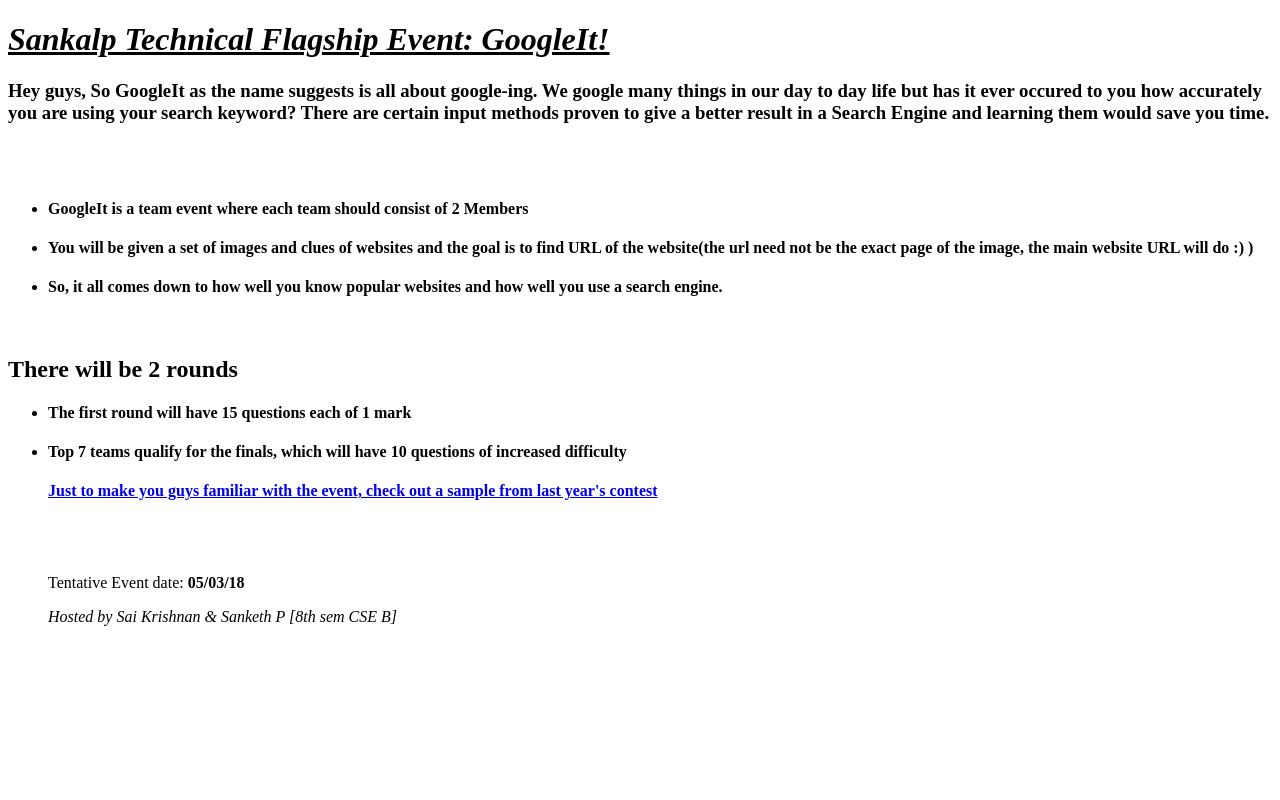
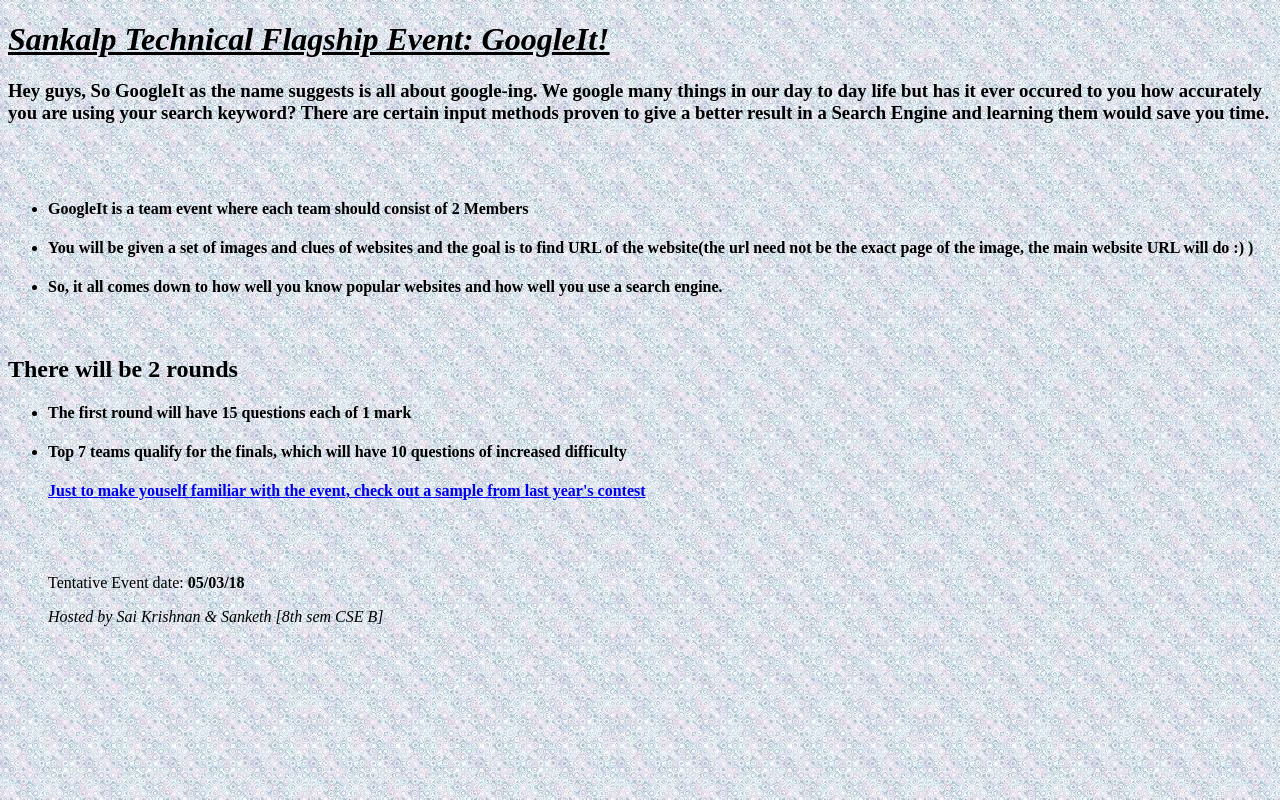
Before and after one commit to skrish-n/googleIt, a plain HTML site: page index.html in a window 1280 px wide. Drawn offline with Linux system fonts and the light colour scheme.

Commit message:
bg and minor changes

```diff
--- a/index.html
+++ b/index.html
@@ -3,6 +3,12 @@
 <head>
 <meta charset="ISO-8859-1">
 <title>google it</title>
+<style>
+body {
+    background-image: url("back2.jpeg");
+    background-repeat: repeat;
+}
+</style>
 </head>
 <body>
 <h1><b><i><u>Sankalp Technical Flagship Event: GoogleIt!</u></b></i></h1>
@@ -23,11 +29,11 @@
 <li><h4>The first round will have 15 questions each of 1 mark</h4></li>
 <li><h4>Top 7 teams qualify for the finals, which will have 10 questions of increased difficulty</h4></li>
 
-<h4><a href="home.html">Just to make you guys familiar with the event, check out a sample from last year's contest</a></h4>
+<h4><a href="home.html">Just to make youself familiar with the event, check out a sample from last year's contest</a></h4>
 <footer>
 <br/><br/>
   <p>Tentative Event date:<b> 05/03/18</b></p>
-  <p><i>Hosted by Sai Krishnan & Sanketh P [8th sem CSE B]</i></p>
+  <p><i>Hosted by Sai Krishnan & Sanketh [8th sem CSE B]</i></p>
 </footer>
 </body>
 </html>
```
Also changed, not shown: back2.jpeg (added).
